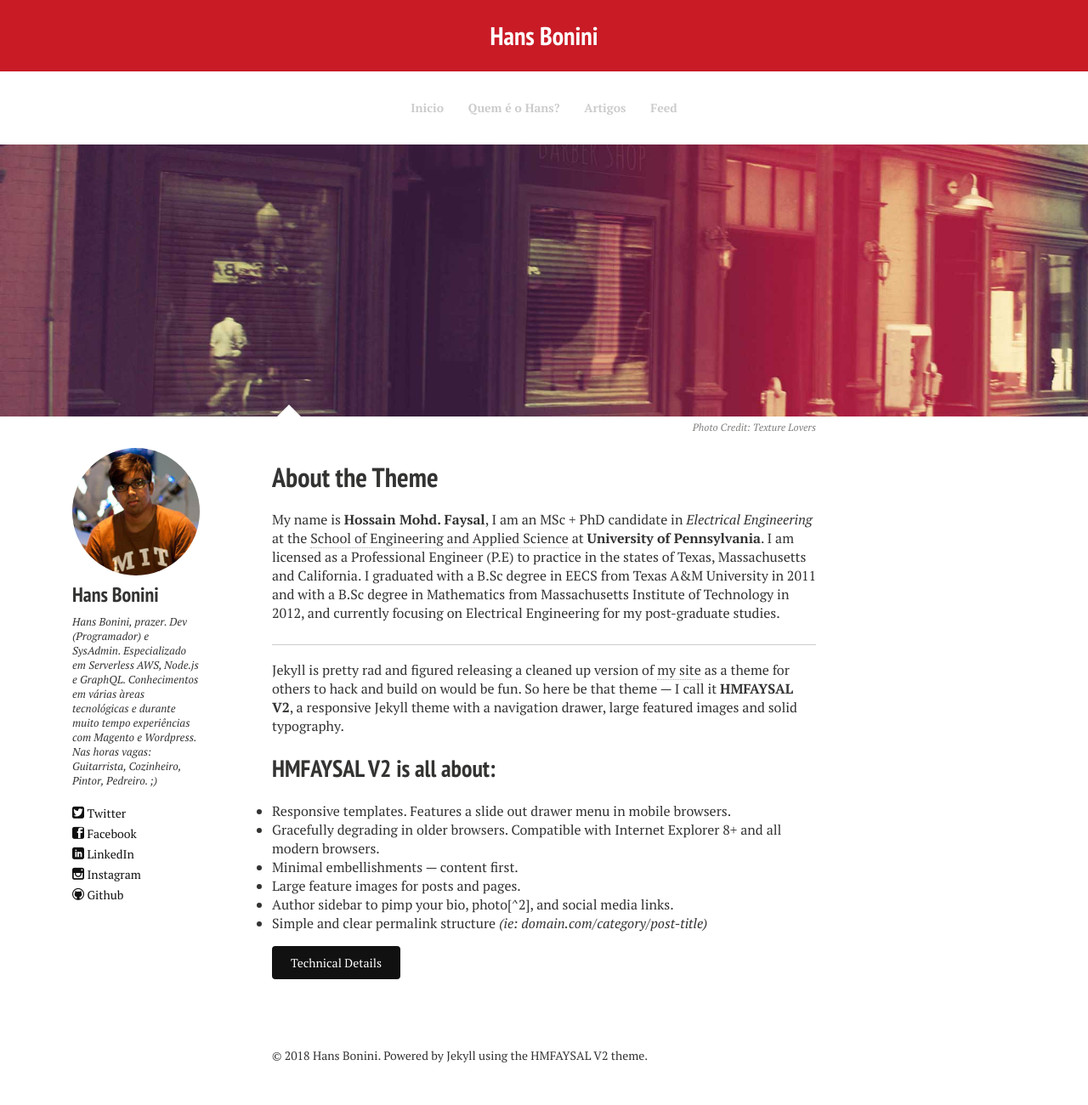
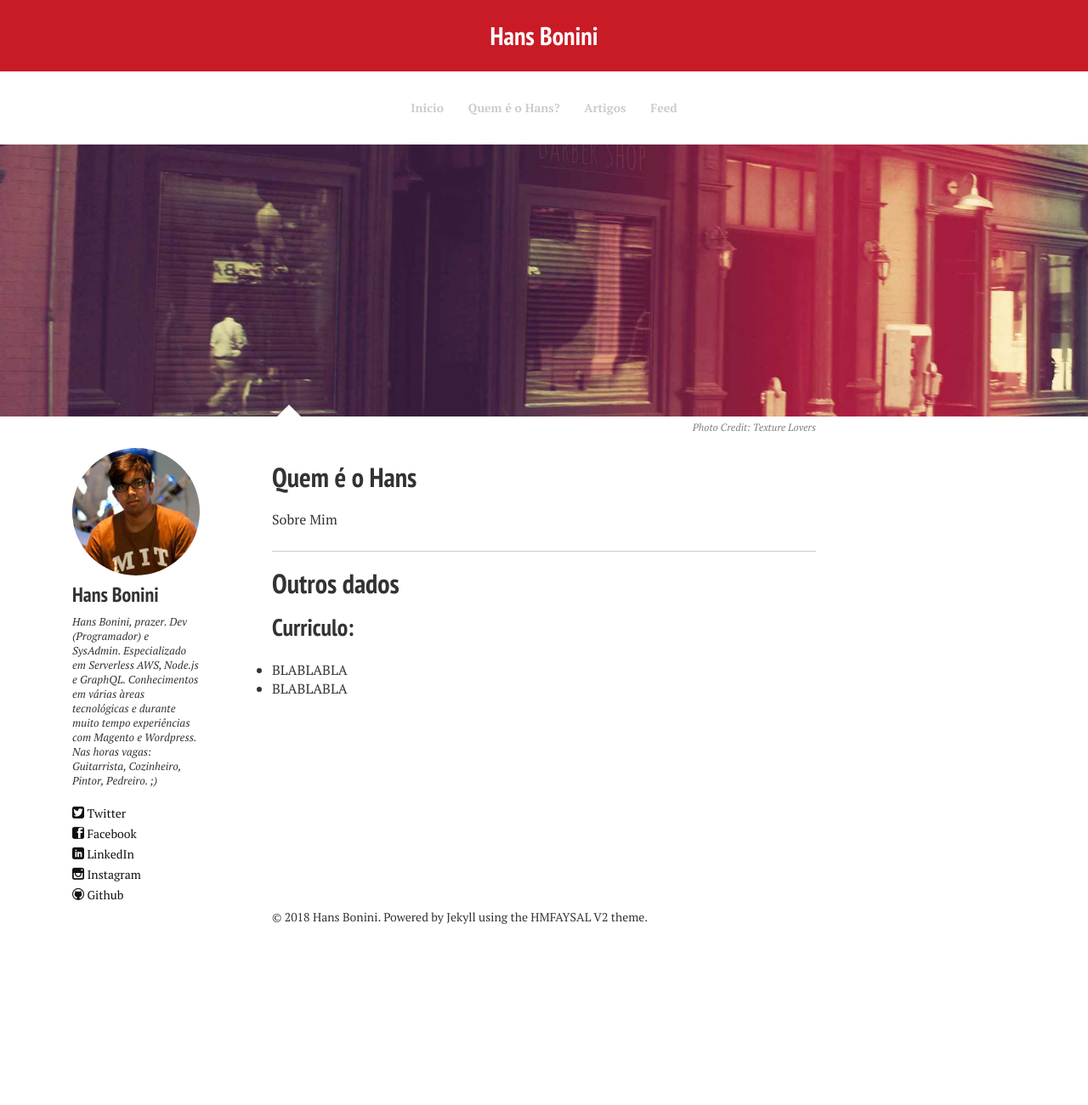
Before and after one commit to hansbonini/hansbonini.github.io, a Jekyll site: the page built from quem-e-o-hans.md, in a window 1280 px wide. Shown: the whole page at 85% size. Built offline with Jekyll 4.4.1, drawn with Linux system fonts in a browser that asks for light colours; nearby versions of some CDN libraries; after the commit the page ends 1137 px from its top, so only the background shows below that.

Commit message:
Atualizando algumas páginas

```diff
--- a/quem-e-o-hans.md
+++ b/quem-e-o-hans.md
@@ -1,8 +1,8 @@
 ---
 layout: page
-permalink: /about/index.html
-title: About the Theme
-tagline: HMFAYSAL V2, a Jekyll Theme
+permalink: /quem-e-o-hans/
+title: Quem é o Hans
+tagline: hans, dev, sysadmin, programador, curriculo, eusouohans
 tags: [about, Jekyll, theme, responsive]
 modified: 9-9-2013
 image:
@@ -11,18 +11,10 @@ image:
   creditlink: http://texturelovers.com
 ---
 
-My name is **Hossain Mohd. Faysal**, I am an MSc + PhD candidate in *Electrical Engineering* at the [School of Engineering and Applied Science](http://www.seas.upenn.edu/) at **University of Pennsylvania**. I am licensed as a Professional Engineer (P.E) to practice in the states of Texas, Massachusetts and California. I graduated with a B.Sc degree in EECS from Texas A&M University in 2011 and with a B.Sc degree in Mathematics from Massachusetts Institute of Technology in 2012, and currently focusing on Electrical Engineering for my post-graduate studies.
+Sobre Mim
 
 ---
-Jekyll is pretty rad and figured releasing a cleaned up version of [my site](http://www.theevilgenius.tk) as a theme for others to hack and build on would be fun. So here be that theme --- I call it **HMFAYSAL V2**, a responsive Jekyll theme with a navigation drawer, large featured images and solid typography.
-
-## HMFAYSAL V2 is all about:
-
-* Responsive templates. Features a slide out drawer menu in mobile browsers.
-* Gracefully degrading in older browsers. Compatible with Internet Explorer 8+ and all modern browsers.
-* Minimal embellishments --- content first.
-* Large feature images for posts and pages.
-* Author sidebar to pimp your bio, photo[^2], and social media links.
-* Simple and clear permalink structure *(ie: domain.com/category/post-title)*
-
-<a markdown="0" href="{{ site.url }}/technical-details" class="btn">Technical Details</a>
+# Outros dados
+## Curriculo:
+ * BLABLABLA
+ * BLABLABLA
```
Also changed, not shown: artigos.md (+5 -4 lines).
